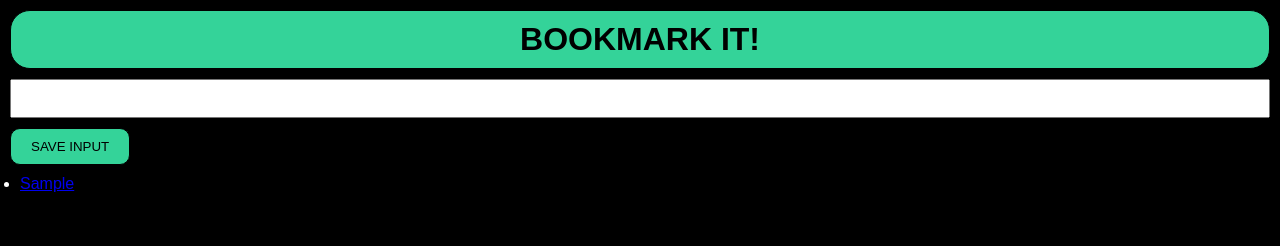
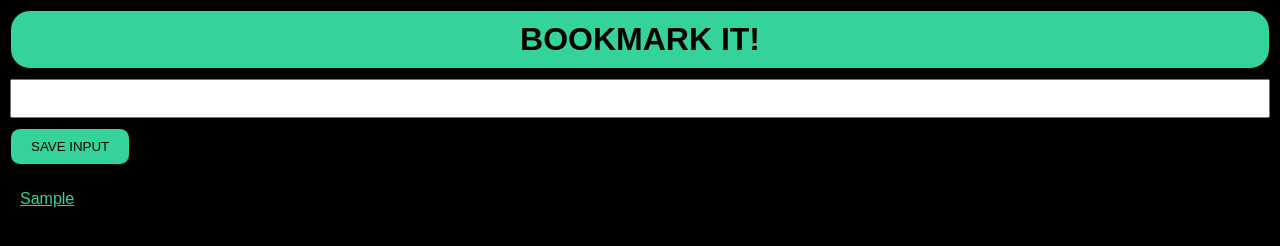
Before and after one commit to b0llu/Browser-Extension, a browser extension: page index.html in a window 1280 px wide. Both pictures are taken after typing "Sample" into the empty fields and a click on the button "SAVE INPUT". Drawn offline with Linux system fonts and the light colour scheme.

```diff
--- a/style.css
+++ b/style.css
@@ -12,6 +12,7 @@ body {
     padding: 10px;
     font-family: Arial, Helvetica, sans-serif;
     background-color: black;
+    min-width: 400px;
 }
 
 h1 {
@@ -42,5 +43,15 @@ button {
 ul {
     color: white;
     padding: 10px;
+    margin-top: 5px;
     text-align: left;
+    list-style: none;
 }
+
+li {
+    margin: 10px 0;
+}
+
+a {
+    color: #34D399;
+}
```
Also changed, not shown: icon.png (added), manifest.json (added).
